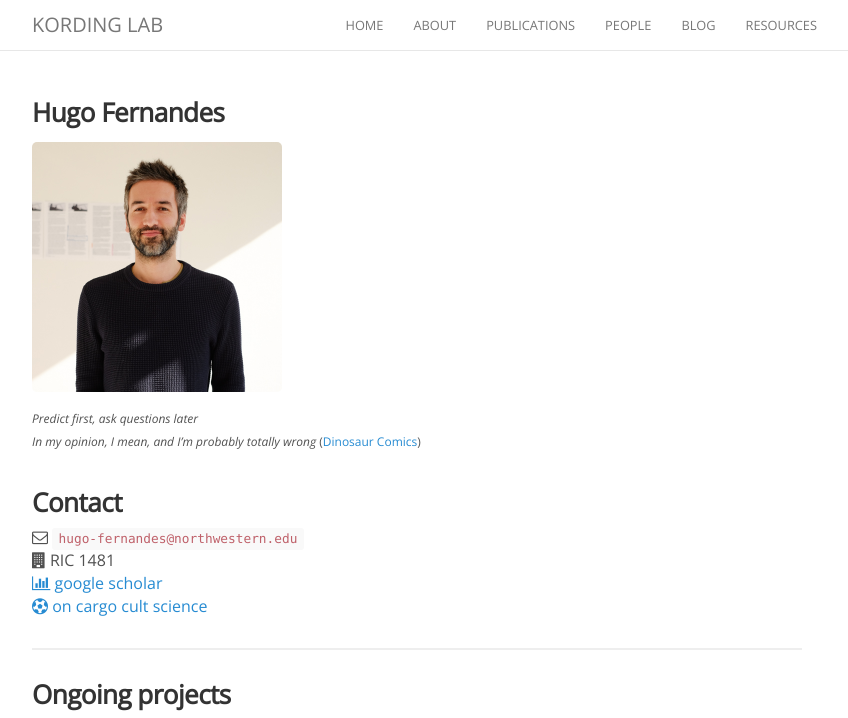
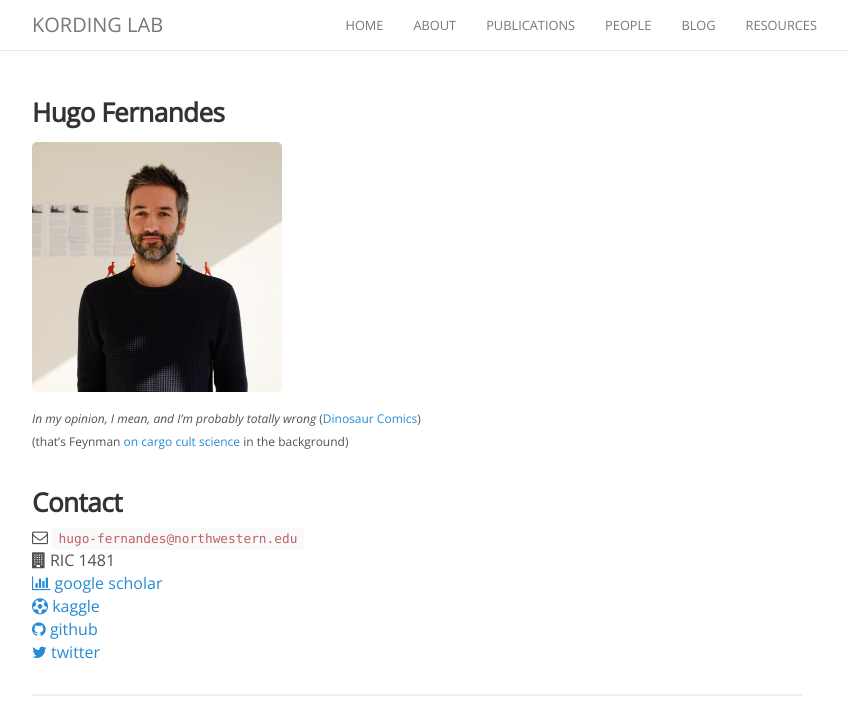
Before and after one commit to KordingLab/KordingLab.github.io, a Jekyll site: the page built from _people/hugo_fernandes.md, in a window 1280 px wide and 1400 px high. Shown: the top 718 px of the window, without its empty margins (223-1071 px from the left). Built offline with Jekyll 4.4.1, drawn with Linux system fonts in a browser that asks for light colours; nearby versions of some CDN libraries; comment, search, counter and statistics services are not loaded.

Commit message:
Update hugo_fernandes.md

```diff
--- a/_people/hugo_fernandes.md
+++ b/_people/hugo_fernandes.md
@@ -6,21 +6,26 @@ twitter:
 joined: 2013
 ---
 
-<img width="250" src="{{site.baseurl}}/images/people/hugo.jpg" data-action="zoom">
+<img width="250" src="{{site.baseurl}}/images/people/hugo_profile.jpg" data-action="zoom">
 
-<sup>_Predict first, ask questions later_ <br>
-_In my opinion, I mean, and I'm probably totally wrong_ ([Dinosaur Comics](http://arxiv.org/pdf/1604.03629.pdf)) </sup>
+<sup>_In my opinion, I mean, and I'm probably totally wrong_ ([Dinosaur Comics](http://arxiv.org/pdf/1604.03629.pdf)) <br>
+(that's Feynman [on cargo cult science](http://www.californiachaparral.com/images/CargoCult.pdf) in the background) </sup>
 
 ### Contact
 
 <i class="fa fa-envelope-o"></i>  `hugo-fernandes@northwestern.edu`<br>
 <i class="fa fa-building"></i> RIC 1481 <br>
 [<i class="fa fa-bar-chart"></i> google scholar](https://scholar.google.com/citations?user=JG7xb2AAAAAJ) <br>
-[<i class="fa fa-futbol-o"></i> on cargo cult science](http://www.californiachaparral.com/images/CargoCult.pdf) <br>
+[<i class="fa fa-futbol-o"></i> kaggle](https://www.kaggle.com/hugoguh) <br>
+[<i class="fa fa-github"></i> github](https://github.com/hugoguh) <br>
+[<i class="fa fa-twitter"></i> twitter](https://twitter.com/jugoguj) <br>
+
 
 <hr>
 
 ### Ongoing projects
+
+<img width="250" src="https://dl.dropboxusercontent.com/u/8858758/predictfirst.jpg" data-action="zoom">
 
 ###### Main
 Synthetic neurophysiology using deep convolutional neural networks<br>
```
Also changed, not shown: other parts of _people/hugo_fernandes.md (+1 -1 lines).
